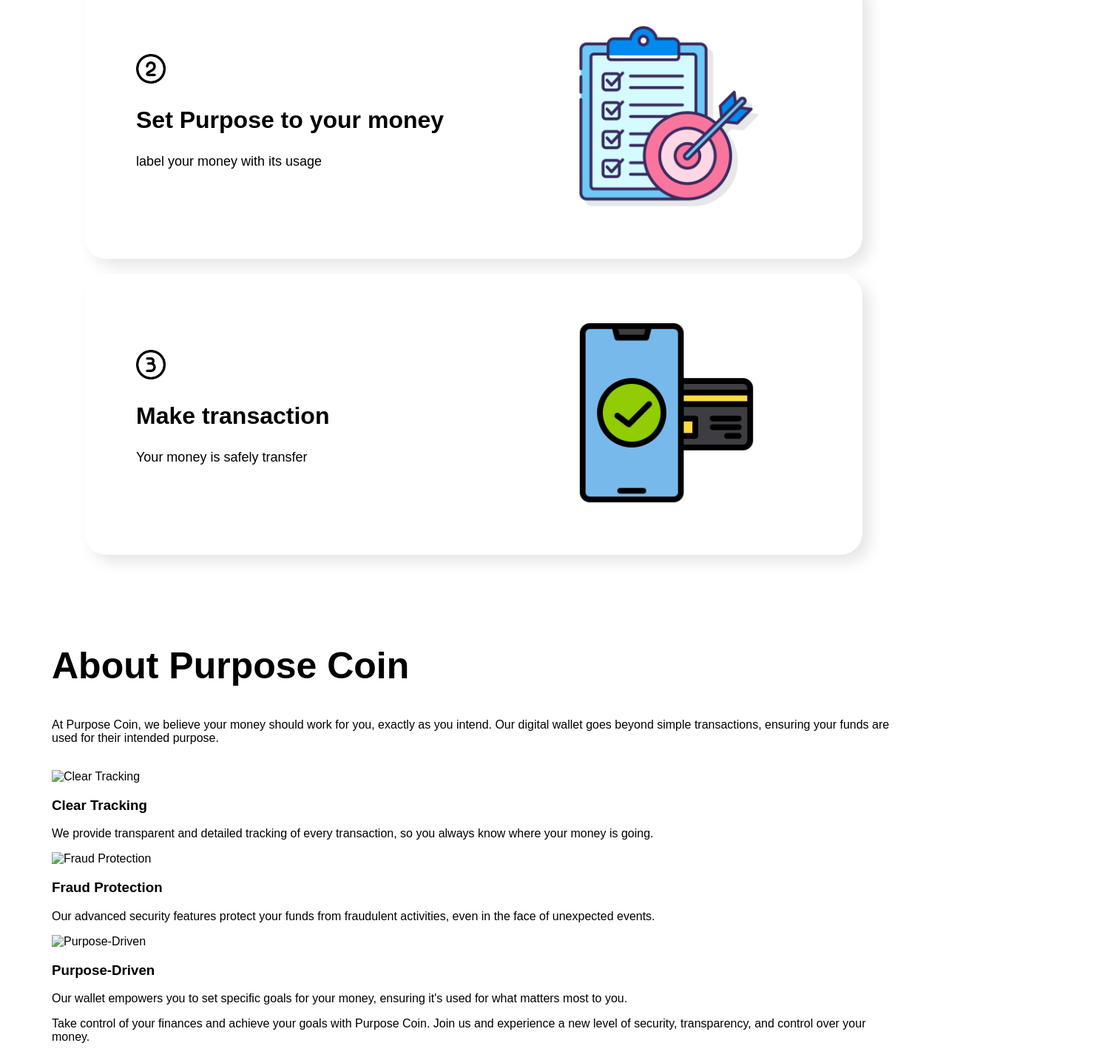
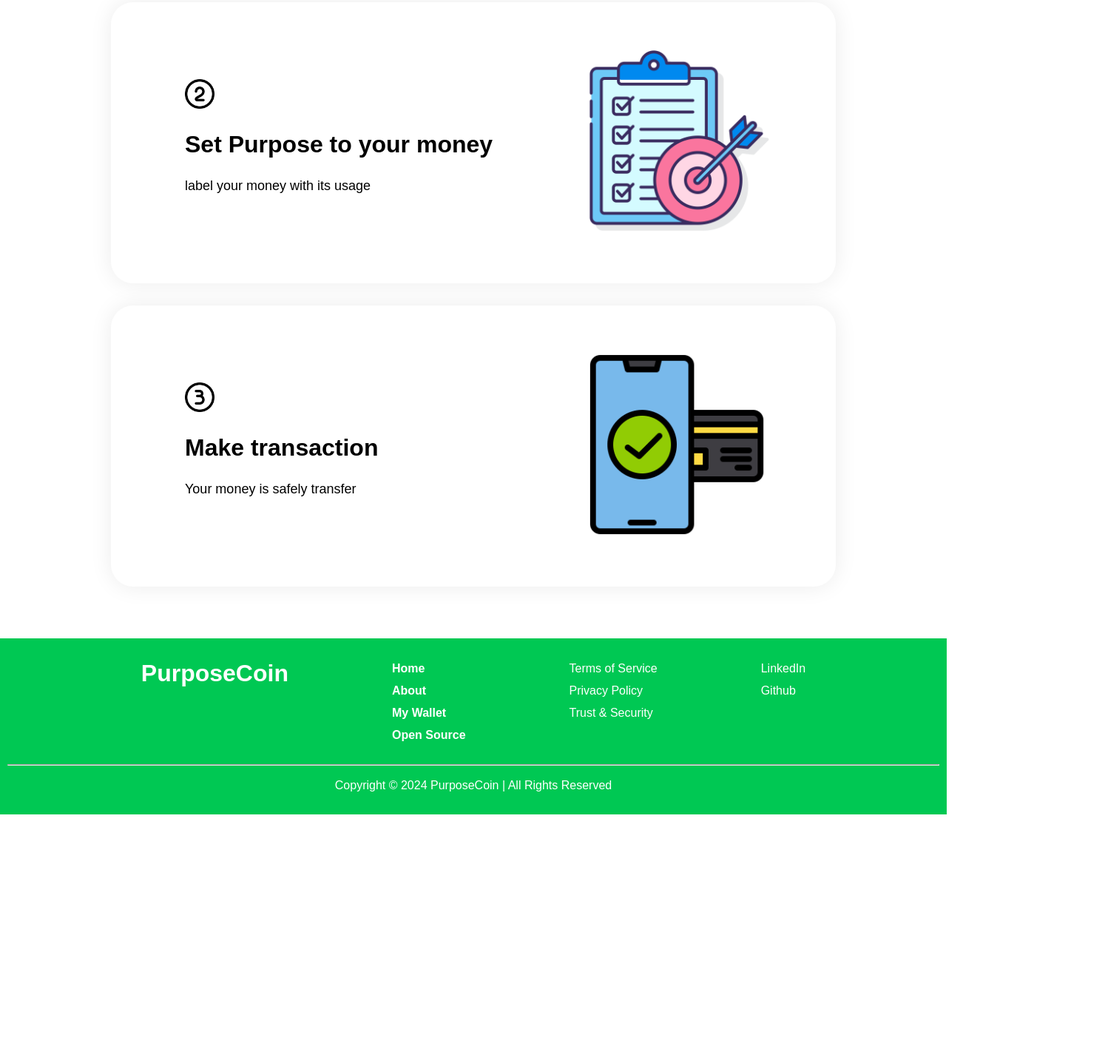
Before and after one commit to amitshou13/Hackathon-UI, a plain HTML site: page index.html in a window 1280 px wide. Shown: the part 1968-3401 px from the top of the page at 74% size, 1494 px wide, since content can reach past the window. After the commit the page ends 3069 px from the top, so only its background shows below. Drawn offline with Linux system fonts and the light colour scheme.

Commit message:
updated footer

```diff
--- a/index.html
+++ b/index.html
@@ -105,70 +105,43 @@
    </section>
 
 
-   <section class="about">
-    <div class="container-about">
-      <div class="left">
-        <h2 class="section-title">About Purpose Coin</h2>
-        <p class="section-description">
-        At Purpose Coin, we believe your money should work for you,
-        exactly as you intend. Our digital wallet goes beyond simple
-        transactions, ensuring your funds are used for their intended
-        purpose.
-        </p>
+  <footer>
+    <div class="footer-container">
+      <div class="footer-heading">
+        <h1>PurposeCoin</h1>
       </div>
-      <div class="right">
-        <img src="" alt="">
+      <div class="footer-nav">
+        <ul>
+          <li><a href="#">Home</a></li>
+          <li><a href="#">About</a></li>
+          <li><a href="#">My Wallet</a></li>
+          <li><a href="#">Open Source</a></li>
+        </ul>
       </div>
 
-    </div>
-      <div class="about-features">
-        <div class="feature">
-          <img src="images/icon-tracking.svg" alt="Clear Tracking">
-          <h3>Clear Tracking</h3>
-          <p>
-            We provide transparent and detailed tracking of every
-            transaction, so you always know where your money is going.
-          </p>
-        </div>
-
-        <div class="feature">
-          <img src="images/icon-fraud.svg" alt="Fraud Protection">
-          <h3>Fraud Protection</h3>
-          <p>
-            Our advanced security features protect your funds from
-            fraudulent activities, even in the face of unexpected events.
-          </p>
-        </div>
-
-        <div class="feature">
-          <img src="images/icon-purpose.svg" alt="Purpose-Driven">
-          <h3>Purpose-Driven</h3>
-          <p>
-            Our wallet empowers you to set specific goals for your money,
-            ensuring it's used for what matters most to you.
-          </p>
-        </div>
+      <div class="links">
+        <ul>
+          <li><a href="#">Terms of Service</a></li>
+          <li><a href="#">Privacy Policy</a></li>
+          <li><a href="#">Trust & Security</a></li>
+        </ul>
       </div>
 
-      <p class="section-cta">
-        Take control of your finances and achieve your goals with Purpose
-        Coin. Join us and experience a new level of security,
-        transparency, and control over your money.
-      </p>
+      <div class="contact-us">
+        <ul>
+          <li><a href="">LinkedIn</a></li>
+          <li><a href="">Github</a></li>
+        </ul>
+      </div>
     </div>
-  </section>
+
+    <hr>
+    <div class="copyright">
+      Copyright © 2024 PurposeCoin | All Rights Reserved
+    </div>
+  </footer>
 
 
-  <footer>
-    <nav>
-      <ul>
-        <li><a href="#">Home</a></li>
-        <li><a href="#">About</a></li>
-        <li><a href="#">My Wallet</a></li>
-        <li><a href="#">Open Source</a></li>
-      </ul>
-    </nav>
-  </footer>
 
   <script src="script.js"></script>
 </body>
--- a/style.css
+++ b/style.css
@@ -2,11 +2,7 @@ body {
   font-family: sans-serif;
   margin: 0;
   padding: 0;
-<<<<<<< HEAD
-    background-color: #f5f5f5;
-=======
   box-sizing: border-box;
->>>>>>> d685d76a307e147f3bcd3c0f9ebb28151a1a621c
 }
 
 header {
@@ -18,7 +14,7 @@ body {
 }
 
 section {
-    padding: 40px 70px;
+  padding: 40px 150px;
 }
 
 .logo {
@@ -116,11 +112,13 @@ body {
 
 .why-us {
   height: 70vh;
-    padding-top: 0;
+  background-color: #00c853;
+}
+
+.container{
   display: flex;
-    align-items: center;
-    justify-content: center;
-    background-color: #00c853;
+  flex-direction: column;
+  gap: 40px;
 }
 
 .why-us h1 {
@@ -132,59 +130,55 @@ body {
 }
 
 .features {
-    height: 50vh;
+  height: 40vh;
   width: 100%;
   display: flex;
   align-items: center;
   justify-content: center;
-    gap: 20px;
+  gap: 25px;
 }
 
 .card {
   height: 100%;
-    width: 20%;
-    border: 2px solid #00c853;
+  width: 17%;
   border-radius: 20px;
-    padding: 20px;
+  padding: 40px;
   display: flex;
   margin-top: 20px;
   flex-direction: column;
   justify-content: center;
   text-align: center;
+  align-items: center;
   background-color: #fff;
 }
 
+.card img{
+width: 100px;
+}
+
 .how-it-works {
-    height: fit-content;
   background-color: #fff;
-    display: flex;
-    flex-direction: column;
-    gap: 20px;
-    justify-content: center;
-    align-items: center;
 }
 
 .how-it-works span h1 {
   font-size: xx-large;
+  text-align: center;
   font-weight: 700;
 }
 
 .hcard {
   background-color: #fff;
-    border: none;
   border-radius: 30px;
   display: flex;
   justify-content: space-between;
   align-items: center;
   height: 300px;
-    width: 80%;
-    padding: 40px 70px;
-    box-shadow: 10px 10px 20px 0 rgba(0, 0, 0, 0.1);
-    margin-top: 0 auto;
-
-    animation: move 5s;
+  margin: 30px 0;
+  padding: 40px 20px 40px 100px;
+  box-shadow: 0 0 30px 0 rgba(0, 0, 0, 0.08);
+  animation: move linear;
   animation-timeline: view();
-    animation-range: entry 20%;
+  animation-range: entry 0% cover 40%;
 }
 
 @keyframes move{
@@ -215,12 +209,6 @@ body {
   width: 40px;
 }
 
-  footer {
-    background-color: #fff;
-    padding: 20px;
-    text-align: center;
-  }
-
 .container-about{
 
 }
@@ -232,3 +220,39 @@ body {
 .hero,.why-us,.how-it-works{
   /* display: none; */
 }
+
+
+
+footer {
+  padding: 10px;
+  padding-bottom: 20px;
+  text-align: center;
+  background-color: #00c853;
+  color: white;
+}
+
+.footer-container {
+  display: flex;
+  justify-content: center;
+  align-items: start;
+  gap: 100px;
+  text-align: start;
+  line-height: 30px;
+}
+
+.footer-container li {
+  list-style: none;
+}
+
+.footer-container a {
+  text-decoration: none;
+  color: white;
+}
+
+.copyright {
+  padding: 10px;
+}
+
+.footer-nav {
+  font-weight: 600;
+}
```
Lines whose indentation alone changed are shown as unchanged.
